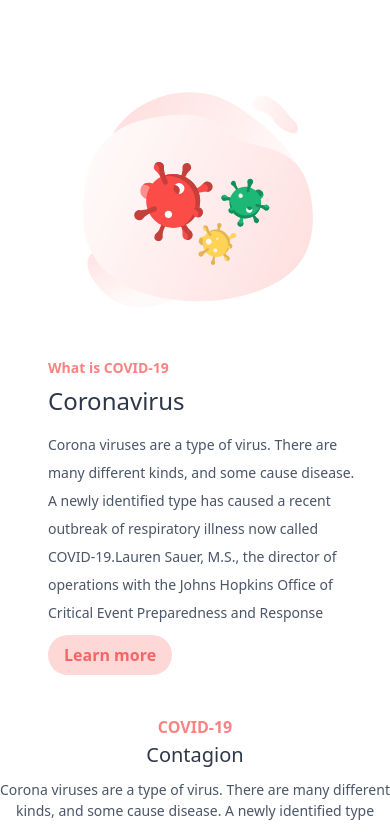
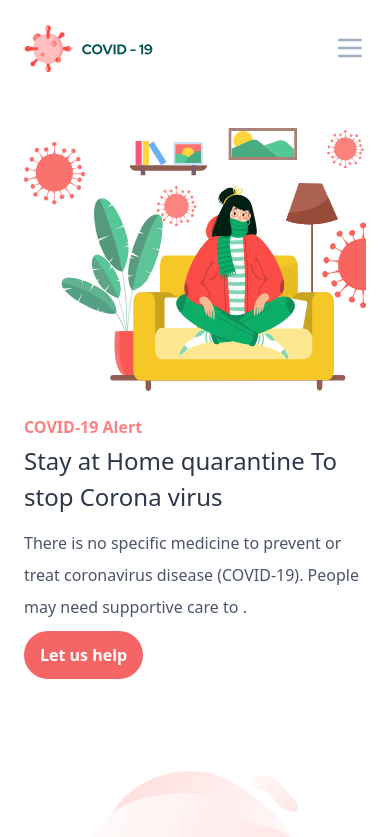
Before and after one commit to omohemma/covid-19, a Vue app: page / in a window 390 px wide. Shown: the top 837 px of the page. Built offline with nearby package versions, Linux system fonts and the light colour scheme.

Commit message:
Navigation and Header fixed

```diff
--- a/src/App.vue
+++ b/src/App.vue
@@ -1,17 +1,19 @@
 <template>
   <div id="app">
-    <header class="hidden">
+    <header class>
       <!-- Navigation Bar -->
-      <nav class=" justify-evenly  md:justify-around items-center py-6 flex">
+      <nav class="justify-evenly sm:justify-around items-center py-6 sm:flex">
+        <div class="flex justify-between items-center px-6">
           <a href="#">
-          <img
-            class="h-12 lg:h-16 object-cover"
-            src="./assets/images/Logo.svg"
-            alt="logo"
-          />
+            <img class="h-12 lg:h-16 object-cover" src="./assets/images/Logo.svg" alt="logo" />
           </a>
-        <div class="block md:hidden">
-          <svg class="h-6 w-6 fill-current" viewBox="0 0 24 24">
+          <div>
+            <button
+              type="button"
+              class="block text-gray-500 hover:text-white focus:text-white focus:outline-none sm:hidden"
+              @click="isOpened = !isOpened"
+            >
+              <svg class="h-8 w-8 fill-current text-gray-500" viewBox="0 0 24 24">
                 <path
                   v-if="isOpened === true"
                   fill-rule="evenodd"
@@ -23,61 +25,56 @@
                   d="M4 5h16a1 1 0 0 1 0 2H4a1 1 0 1 1 0-2zm0 6h16a1 1 0 0 1 0 2H4a1 1 0 0 1 0-2zm0 6h16a1 1 0 0 1 0 2H4a1 1 0 0 1 0-2z"
                 />
               </svg>
+            </button>
+          </div>
         </div>
 
-        <div class="hidden md:block">
+        <div v-if="isOpened" class="flex sm:flex-row flex-col my-6 items-center block">
           <a
             href="#overview"
-            class="mr-6 text-md lg:text-lg text-red-400 font-medium inline-flex flex-col items-center"
+            class="mr-6 sm:mt-0 text-md lg:text-lg text-red-400 font-medium inline-flex flex-col items-center"
           >
             Overview
             <!-- <span class="h-2 w-2 bg-red-400 rounded-full"></span> -->
           </a>
           <a
             href="#contagion"
-            class="mr-6 text-md lg:text-lg text-gray-700 font-medium hover:text-red-400"
-            >Contagion</a
-          >
+            class="mt-4 sm:mt-0 mr-6 text-md lg:text-lg text-gray-700 font-medium hover:text-red-400"
+          >Contagion</a>
           <a
             href="#symptoms"
-            class="mr-6  text-md lg:text-lg text-gray-700 font-medium hover:text-red-400"
-            >Symptoms</a
-          >
+            class="mt-4 mr-6 sm:mt-0 text-md lg:text-lg text-gray-700 font-medium hover:text-red-400"
+          >Symptoms</a>
           <a
             href="#prevention"
-            class="mr-6 text-md lg:text-lg  text-gray-700 font-medium hover:text-red-400"
-            >Prevention</a
-          >
+            class="mt-4 sm:mt-0 mr-6 text-md lg:text-lg text-gray-700 font-medium hover:text-red-400"
+          >Prevention</a>
           <a
             href="#contact"
-            class="mr-6 text-md lg:text-lg text-gray-700 font-medium border-2 border-red-400 px-6 py-3 rounded-full hover:text-white hover:bg-red-500"
-            >Contact</a
-          >
+            class="mt-4 sm:mt-0 mr-6 text-md lg:text-lg text-gray-700 font-medium border-2 border-red-400 px-8 py-2 sm:px-6 sm:py-3 rounded-full hover:text-white hover:bg-red-500"
+          >Contact</a>
         </div>
       </nav>
 
-      <div class="flex  mt-8">
-        <div class="w-1/2 mt-40 ml-16">
-          <div class="max-w-lg mx-auto">
-            <span class="text-md text-red-400 font-semibold"
-              >COVID-19 Alert</span
-            >
-            <h1 class="mt-1 text-4xl text-gray-800 leading-9">
-              Stay at Home quarantine To stop Corona virus
-            </h1>
+      <div class="flex sm:flex-row flex-col-reverse mt-8 px-6">
+        <div class="sm:w-1/2 mt-6 lg:mt-20 xl:mt-40 sm:ml-16">
+          <div class="sm:max-w-lg mx-auto">
+            <span class="text-md text-red-400 font-semibold">COVID-19 Alert</span>
+            <h1
+              class="mt-1 text-2xl sm:text-4xl text-gray-800 leading-9"
+            >Stay at Home quarantine To stop Corona virus</h1>
             <p class="leading-loose text-gray-700 mt-3">
               There is no specific medicine to prevent or treat coronavirus
               disease (COVID-19). People may need supportive care to .
             </p>
             <a
               href="#contact"
-              class="mt-2 inline-block px-6 py-3 bg-red-500 font-bold rounded-full text-white"
-              >Let us help</a
-            >
+              class="mt-2 inline-block px-4 sm:px-6 py-3 bg-red-500 font-bold rounded-full text-white"
+            >Let us help</a>
           </div>
         </div>
-        <div class="w-1/2">
-          <img src="./assets/images/Illustration 01.svg" alt />
+        <div class="sm:w-1/2 my-auto">
+          <img class src="./assets/images/Illustration 01.svg" alt />
         </div>
       </div>
     </header>
@@ -85,17 +82,13 @@
     <!-- Section One - Responsive -->
     <section id="overview" class="mt-10">
       <div class="sm:flex px-8">
-        <div class="sm:w-1/2 ">
+        <div class="sm:w-1/2">
           <img src="./assets/images/illustration 02.svg" alt />
         </div>
         <div class="sm:w-1/2">
           <div class="max-w-lg lg:mt-24 xl:mt-56 ml-4">
-            <span class=" text-sm sm:text-md text-red-400 font-semibold"
-              >What is COVID-19</span
-            >
-            <h1 class="mt-1  text-2xl sm:text-4xl text-gray-800 leading-9">
-              Coronavirus
-            </h1>
+            <span class="text-sm sm:text-md text-red-400 font-semibold">What is COVID-19</span>
+            <h1 class="mt-1 text-2xl sm:text-4xl text-gray-800 leading-9">Coronavirus</h1>
             <p class="leading-loose text-gray-700 mt-3 text-sm">
               Corona viruses are a type of virus. There are many different
               kinds, and some cause disease. A newly identified type has caused
@@ -106,8 +99,7 @@
             <a
               href="#contagion"
               class="mt-2 inline-block px-4 py-2 sm:px-6 sm:py-3 bg-red-200 font-bold rounded-full text-red-500"
-              >Learn more</a
-            >
+            >Learn more</a>
           </div>
         </div>
       </div>
@@ -126,14 +118,10 @@
 
       <div class="flex justify-evenly flex-wrap my-8 px-12">
         <div
-          class="bg-white rounded-lg shadow-lg max-w-xs p-10 border-b-4 border-red-400 mt-6   card"
+          class="bg-white rounded-lg shadow-lg max-w-xs p-10 border-b-4 border-red-400 mt-6 card"
         >
           <div>
-            <img
-              class="h-48 mx-auto object-cover"
-              src="./assets/images/card-1.svg"
-              alt
-            />
+            <img class="h-48 mx-auto object-cover" src="./assets/images/card-1.svg" alt />
           </div>
           <div class="text-center mt-2">
             <h4 class="text-xl font-meduim">Air Transmission</h4>
@@ -144,29 +132,21 @@
           </div>
         </div>
 
-        <div class="bg-white rounded-lg shadow-lg max-w-xs p-10 mt-6   card ">
+        <div class="bg-white rounded-lg shadow-lg max-w-xs p-10 mt-6 card">
           <div>
-            <img
-              class="h-48 mx-auto object-cover"
-              src="./assets/images/card-2.svg"
-              alt
-            />
+            <img class="h-48 mx-auto object-cover" src="./assets/images/card-2.svg" alt />
           </div>
           <div class="text-center mt-2">
             <h4 class="text-xl font-meduim">Human Contacts</h4>
-            <p class="mt-2 text-gray-700 font-light text-sm">
-              Washing your hands is one of thesimplest ways you can protect
-            </p>
+            <p
+              class="mt-2 text-gray-700 font-light text-sm"
+            >Washing your hands is one of thesimplest ways you can protect</p>
           </div>
         </div>
 
-        <div class="bg-white rounded-lg shadow-lg max-w-xs p-10  mt-6   card">
+        <div class="bg-white rounded-lg shadow-lg max-w-xs p-10 mt-6 card">
           <div>
-            <img
-              class="h-48 mx-auto object-cover"
-              src="./assets/images/card-3.svg"
-              alt
-            />
+            <img class="h-48 mx-auto object-cover" src="./assets/images/card-3.svg" alt />
           </div>
           <div class="text-center mt-2">
             <h4 class="text-xl font-meduim">Containted Objects</h4>
@@ -180,7 +160,7 @@
     </div>
 
     <!-- Symptoms -Responsive -->
-    <section id="symptoms" class=" mt-24">
+    <section id="symptoms" class="mt-24">
       <div class="mx-auto max-w-xl text-center">
         <span class="text-md text-red-400 font-semibold">COVID-19</span>
         <h1 class="mt-1 text-xl text-gray-800 leading-6">Symptoms</h1>
@@ -191,13 +171,13 @@
         </p>
       </div>
 
-      <div class=" sm:max-w-2xl px-6 mx-auto">
-        <img src="./assets/images/illustration 03.svg" alt="" srcset="" />
+      <div class="sm:max-w-2xl px-6 mx-auto">
+        <img src="./assets/images/illustration 03.svg" alt srcset />
       </div>
     </section>
 
     <!-- What we should do -Responsive -->
-    <section id="prevention" class=" mt-24 px-6">
+    <section id="prevention" class="mt-24 px-6">
       <!-- Heading -->
       <div class="mx-auto max-w-xl text-center">
         <span class="text-md text-red-400 font-semibold">COVID-19</span>
@@ -209,15 +189,11 @@
       </div>
 
       <!-- One -->
-      <div class="flex flex-col flex-col-reverse sm:flex-row mt-10 ">
-        <div class="sm:w-1/2 ">
+      <div class="flex flex-col flex-col-reverse sm:flex-row mt-10">
+        <div class="sm:w-1/2">
           <div class="sm:max-w-sm mx-auto sm:mt-24">
-            <h3
-              class="mt-1 text-xl sm:text-2xl text-gray-800 leading-9 text-blue-900 "
-            >
-              <span class=" text-red-500 bg-red-200 font-bold rounded-full p-2"
-                >01</span
-              >
+            <h3 class="mt-1 text-xl sm:text-2xl text-gray-800 leading-9 text-blue-900">
+              <span class="text-red-500 bg-red-200 font-bold rounded-full p-2">01</span>
               Wear mask
             </h3>
             <p class="leading-loose text-gray-700 mt-3 text-sm">
@@ -229,31 +205,19 @@
           </div>
         </div>
         <div class="sm:w-1/2">
-          <img
-            class=" h-96  mx-auto"
-            src="./assets/images/Mask girl.svg"
-            alt=""
-          />
+          <img class="h-96 mx-auto" src="./assets/images/Mask girl.svg" alt />
         </div>
       </div>
 
       <!-- Two -->
       <div class="flex flex-col sm:flex-row mt-10">
         <div class="sm:w-1/2">
-          <img
-            class=" h-96 mx-auto"
-            src="./assets/images/Mask girl 02.svg"
-            alt=""
-          />
+          <img class="h-96 mx-auto" src="./assets/images/Mask girl 02.svg" alt />
         </div>
-        <div class="sm:w-1/2 ">
+        <div class="sm:w-1/2">
           <div class="max-w-sm mx-auto sm:mt-24">
-            <h3
-              class="mt-1 text-xl sm:text-2xl text-gray-800 leading-9 text-blue-900 "
-            >
-              <span class=" text-red-500 bg-red-200 font-bold rounded-full p-2"
-                >02</span
-              >
+            <h3 class="mt-1 text-xl sm:text-2xl text-gray-800 leading-9 text-blue-900">
+              <span class="text-red-500 bg-red-200 font-bold rounded-full p-2">02</span>
               Wash Your Hands
             </h3>
             <p class="leading-loose text-gray-700 mt-3 text-sm">
@@ -268,15 +232,11 @@
       </div>
 
       <!-- Three -->
-      <div class="flex  flex-col-reverse sm:flex-row mt-10">
-        <div class="sm:w-1/2 ">
+      <div class="flex flex-col-reverse sm:flex-row mt-10">
+        <div class="sm:w-1/2">
           <div class="max-w-sm mx-auto sm:mt-24">
-            <h3
-              class="mt-1 text-xl sm:text-2xl text-gray-800 leading-9 text-blue-900 "
-            >
-              <span class=" text-red-500 bg-red-200 font-bold rounded-full p-2"
-                >03</span
-              >
+            <h3 class="mt-1 text-xl sm:text-2xl text-gray-800 leading-9 text-blue-900">
+              <span class="text-red-500 bg-red-200 font-bold rounded-full p-2">03</span>
               Use Nose - Rag
             </h3>
             <p class="leading-loose text-gray-700 mt-3 text-sm">
@@ -288,23 +248,19 @@
           </div>
         </div>
         <div class="sm:w-1/2">
-          <img class=" h-96 mx-auto" src="./assets/images/Mask 03.svg" alt="" />
+          <img class="h-96 mx-auto" src="./assets/images/mask 04.svg" alt />
         </div>
       </div>
 
       <!-- Four -->
       <div class="flex flex-col sm:flex-row mt-10">
         <div class="sm:w-1/2">
-          <img class=" h-96 mx-auto" src="./assets/images/mask 04.svg" alt="" />
+          <img class="h-96 mx-auto" src="./assets/images/Mask 03.svg" alt />
         </div>
-        <div class="sm:w-1/2 ">
+        <div class="sm:w-1/2">
           <div class="max-w-sm mx-auto sm:mt-24">
-            <h3
-              class="mt-1 text-xl sm:text-2xl text-gray-800 leading-9 text-blue-900  "
-            >
-              <span class=" text-red-500 bg-red-200 font-bold rounded-full p-2"
-                >04</span
-              >
+            <h3 class="mt-1 text-xl sm:text-2xl text-gray-800 leading-9 text-blue-900">
+              <span class="text-red-500 bg-red-200 font-bold rounded-full p-2">04</span>
               Avoid Contacts
             </h3>
             <p class="leading-loose text-gray-700 mt-3 text-sm">
@@ -320,29 +276,21 @@
 
     <!-- Contact - Responsive -->
     <section id="contact" class="mt-10">
-      <div class=" px-1 sm:max-w-md mx-auto">
-        <h3
-          class="text-2xl sm:text-3xl text-blue-900 text-center tracking-tight"
-        >
-          Have Question in mind ? <br />
-          Let us help you
+      <div class="px-1 sm:max-w-md mx-auto">
+        <h3 class="text-2xl sm:text-3xl text-blue-900 text-center tracking-tight">
+          Have Question in mind ?
+          <br />Let us help you
         </h3>
 
-        <form action="" class="mt-6">
+        <form action class="mt-6">
           <div
             class="flex h-16 border-gray-100 border-2 rounded-full justify-around items-center shadow-lg"
           >
-            <input
-              type="text"
-              class="transparent focus:outline-none"
-              placeholder="Email Address"
-            />
+            <input type="text" class="transparent focus:outline-none" placeholder="Email Address" />
 
             <button
-              class="h-12 px-6 sm:px-12 bg-red-500 text-white rounded-full focus:outline-none hover:bg-red-400 "
-            >
-              Send
-            </button>
+              class="h-12 px-6 sm:px-12 bg-red-500 text-white rounded-full focus:outline-none hover:bg-red-400"
+            >Send</button>
           </div>
         </form>
       </div>
@@ -351,17 +299,11 @@
     <!-- Footer - Responsive -->
     <footer id="footer" class="mt-10">
       <div class="flex flex-col sm:flex-row justify-around items-center">
-        <img class="h-12" src="./assets/images/Logo.svg" alt="" />
-        <div class=" inline-flex flex-wrap justify-center mt-4">
-          <a href="#overview" class="mx-2 sm:mr-6 hover:text-red-600"
-            >Overview</a
-          >
-          <a href="#symptoms" class="mx-2 sm:mr-6 hover:text-red-600"
-            >Symptopms</a
-          >
-          <a href="#prevention" class=" mx-2 sm:mr-6 hover:text-red-600"
-            >Prevention</a
-          >
+        <img class="h-12" src="./assets/images/Logo.svg" alt />
+        <div class="inline-flex flex-wrap justify-center mt-4">
+          <a href="#overview" class="mx-2 sm:mr-6 hover:text-red-600">Overview</a>
+          <a href="#symptoms" class="mx-2 sm:mr-6 hover:text-red-600">Symptopms</a>
+          <a href="#prevention" class="mx-2 sm:mr-6 hover:text-red-600">Prevention</a>
           <a href="#" class="mx-2 sm:mr-6 hover:text-red-600">Treatment</a>
         </div>
 
@@ -381,8 +323,8 @@
             </svg>
           </a>
 
-          <a class="mr-4" href="#"
-            ><svg
+          <a class="mr-4" href="#">
+            <svg
               width="23"
               height="16"
               viewBox="0 0 23 16"
@@ -429,20 +371,27 @@
       </div>
 
       <div class="text-center my-4 mx-auto">
-        <small class=" text-center text-gray-800 text-md"
-          >2020 @ All rights reserved by pixelspark.co</small
-        >
-        <small class="block text-center text-gray-800 text-md mt-2 "
-          >Designed By
+        <small class="text-center text-gray-800 text-md">2020 @ All rights reserved by pixelspark.co</small>
+        <small class="block text-center text-gray-800 text-md mt-2">
+          Designed By
           <a
-            class=" hover:text-red-600"
+            class="hover:text-red-600"
             target="_blank"
             href="https://www.linkedin.com/in/emmanuel-omololu-696702151/"
-          >
-            Omololu Emmanuel</a
-          ></small
-        >
+          >Omololu Emmanuel</a>
+        </small>
       </div>
     </footer>
   </div>
 </template>
+
+<script>
+export default {
+  data() {
+    return {
+      isOpened: false
+    };
+  }
+};
+</script>
+>
```
Lines whose indentation alone changed are shown as unchanged.
